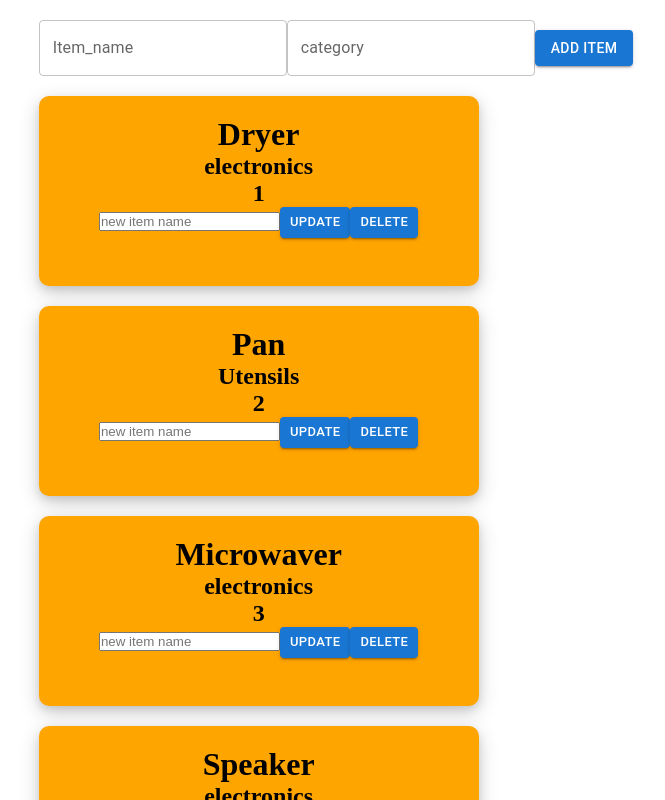
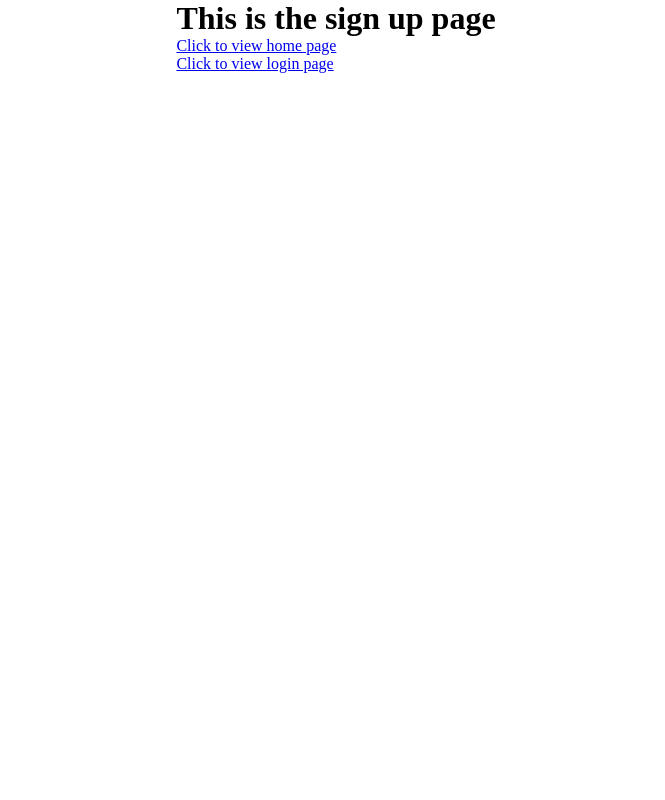
Before and after one commit to DuurenbayarUlz/ratemyproject, a React (Create React App) app: page /signup in a window 1280 px wide. Shown: the top 800 px of the page, without its empty margins (304-969 px from the left). Built offline with nearby package versions, Linux system fonts and the light colour scheme.

Commit message:
Added react router and created login and signup page

```diff
--- a/package.json
+++ b/package.json
@@ -18,6 +18,7 @@
     "react": "^18.2.0",
     "react-dom": "^18.2.0",
     "react-redux": "^8.0.2",
+    "react-router-dom": "^6.4.1",
     "react-scripts": "5.0.1",
     "typescript": "^4.8.3",
     "web-vitals": "^2.1.4"
--- a/src/App.tsx
+++ b/src/App.tsx
@@ -1,14 +1,17 @@
 import "./App.css";
-import { Product } from "./features/product/Product";
-// import { Counter } from "./features/counter/Counter";
+import { Routes, Route } from "react-router-dom";
+import { Home } from "./components/home";
+import { Login } from "./components/login";
+import { Signup } from "./components/signup";
 
 function App() {
   return (
     <div className="App">
-      <header className="App-header">
-        {/* <Counter /> */}
-        <Product />
-      </header>
+      <Routes>
+        <Route path="/" element={<Home />} />
+        <Route path="login" element={<Login />} />
+        <Route path="signup" element={<Signup />} />
+      </Routes>
     </div>
   );
 }
--- /dev/null
+++ b/src/components/home/home.tsx
@@ -0,0 +1,18 @@
+import React from "react";
+import { Link } from "react-router-dom";
+import { Product } from "../../features/product/Product";
+
+export const Home = () => {
+  return (
+    <div>
+      <h1>This is the home page</h1>
+      <div>
+        <Link to="/login">Click to view login page</Link>
+      </div>
+      <div>
+        <Link to="/signup">Click to view signup page</Link>
+      </div>
+      <Product />
+    </div>
+  );
+};
--- /dev/null
+++ b/src/components/home/index.ts
@@ -0,0 +1 @@
+export * from "./home";
--- /dev/null
+++ b/src/components/login/index.ts
@@ -0,0 +1 @@
+export * from "./login";
--- /dev/null
+++ b/src/components/login/login.tsx
@@ -0,0 +1,16 @@
+import React from "react";
+import { Link } from "react-router-dom";
+
+export const Login = () => {
+  return (
+    <div>
+      <h1>This is the login page</h1>
+      <div>
+        <Link to="/signup">Click to view signup page</Link>
+      </div>
+      <div>
+        <Link to="/">Click to view home page</Link>
+      </div>
+    </div>
+  );
+};
--- /dev/null
+++ b/src/components/signup/index.ts
@@ -0,0 +1 @@
+export * from "./signup";
--- /dev/null
+++ b/src/components/signup/signup.tsx
@@ -0,0 +1,16 @@
+import React from "react";
+import { Link } from "react-router-dom";
+
+export const Signup = () => {
+  return (
+    <div>
+      <h1>This is the sign up page</h1>
+      <div>
+        <Link to="/">Click to view home page</Link>
+      </div>
+      <div>
+        <Link to="/login">Click to view login page</Link>
+      </div>
+    </div>
+  );
+};
--- a/src/index.tsx
+++ b/src/index.tsx
@@ -3,14 +3,15 @@ import { createRoot } from "react-dom/client";
 import { Provider } from "react-redux";
 import { store } from "./app/store";
 import App from "./App";
+import { BrowserRouter } from "react-router-dom";
 
 const container = document.getElementById("root")!;
 const root = createRoot(container);
 
 root.render(
-  <React.StrictMode>
+  <BrowserRouter>
     <Provider store={store}>
       <App />
     </Provider>
-  </React.StrictMode>
+  </BrowserRouter>
 );
```
